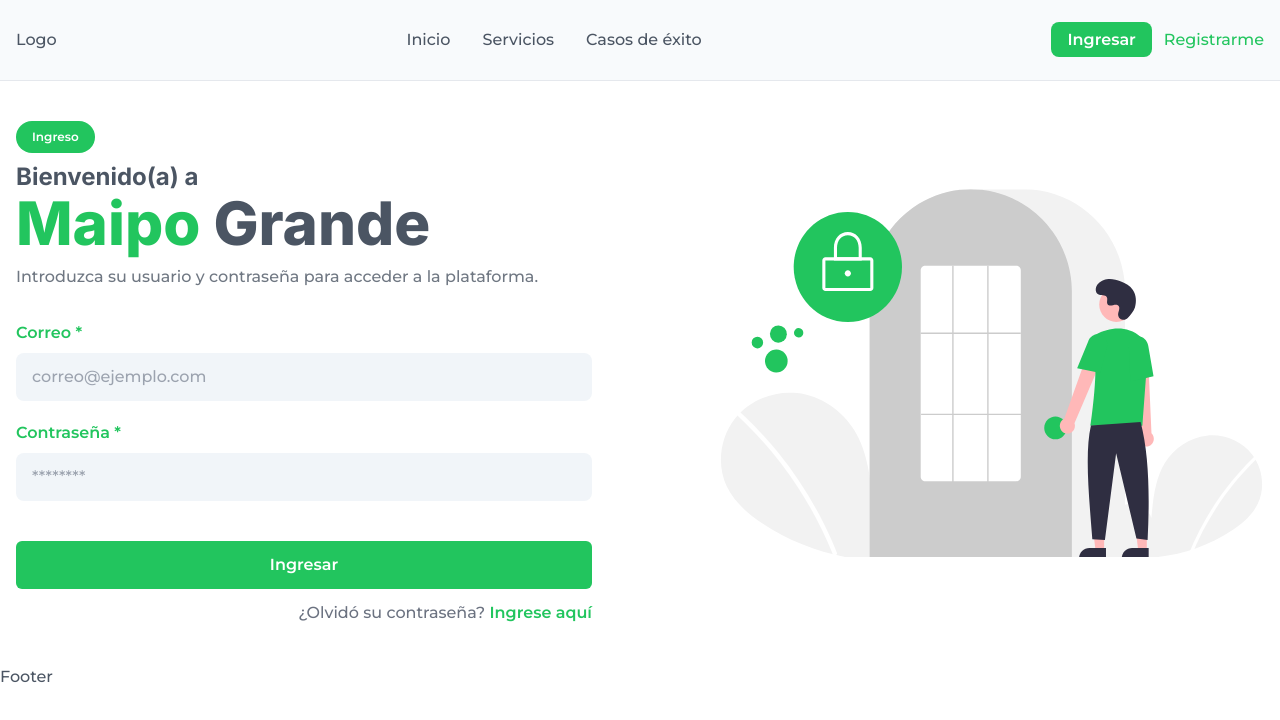
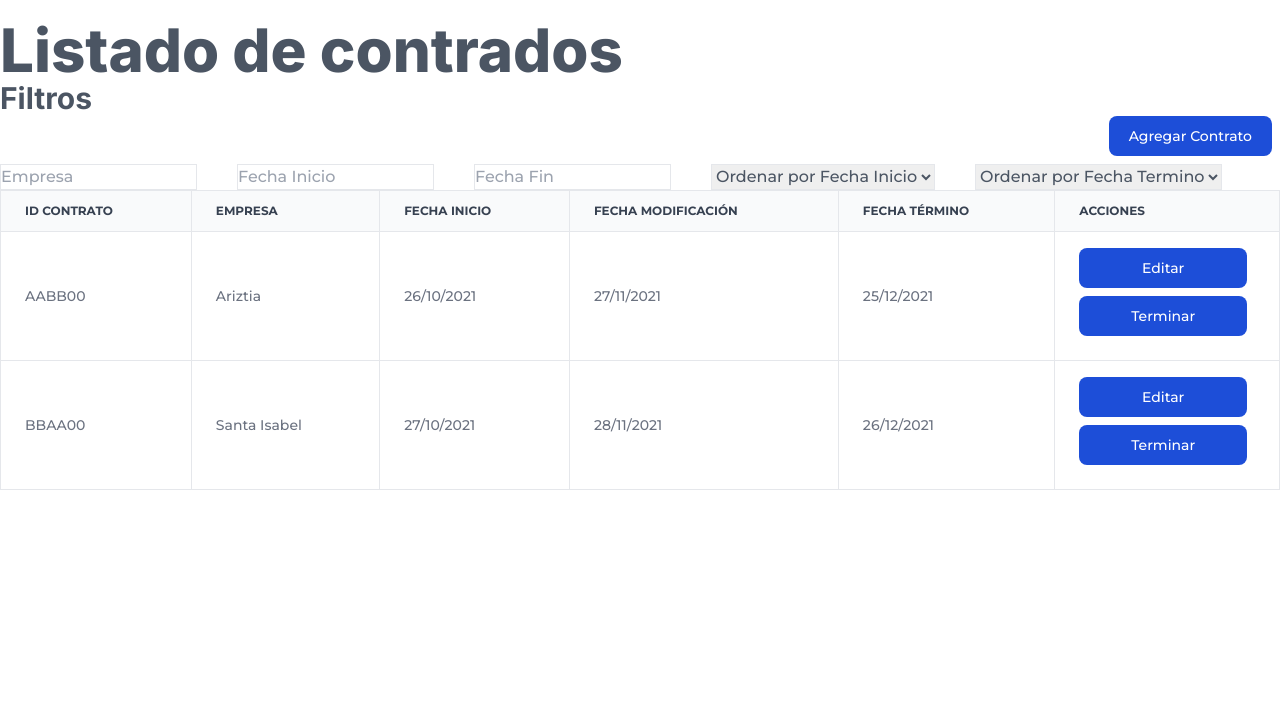
Before and after one commit to portafolio-feria-virtual/feria-virtual-frontend, a React (Vite) app: page /panel/usuario in a window 1280 px wide. Before the commit this address led to /ingreso. Shown: the top 720 px of the page. Built offline with nearby package versions, Linux system fonts and the light colour scheme.

Commit message:
Tabla vista contrato

```diff
--- /dev/null
+++ b/src/components/contract/ContractTable.tsx
@@ -0,0 +1,34 @@
+import { useState } from 'react';
+import { IContract } from '../../interfaces/contract.interface';
+
+export const ContractTable = ({
+  idContract,
+  companyName,
+  startDate,
+  modifyDate,
+  endDate
+}: IContract) => {
+  return (
+    //llenado de tabla
+
+    <tr key={idContract} className="border">
+      <td className="py-4 px-6 border">{idContract}</td>
+      <td className="py-4 px-6 border">{companyName}</td>
+      <td className="py-4 px-6 border">{startDate}</td>
+      <td className="py-4 px-6 border">{modifyDate}</td>
+      <td className="py-4 px-6 border">{endDate}</td>
+      <td className="flex flex-col py-4 px-6 ">
+        <button
+          type="button"
+          className="text-white bg-blue-700 hover:bg-blue-800 focus:ring-4 focus:ring-blue-300 font-medium rounded-lg text-sm px-5 py-2.5 mr-2 mb-2 dark:bg-blue-600 dark:hover:bg-blue-700 focus:outline-none dark:focus:ring-blue-800">
+          Editar
+        </button>
+        <button
+          type="button"
+          className="text-white bg-blue-700 hover:bg-blue-800 focus:ring-4 focus:ring-blue-300 font-medium rounded-lg text-sm px-5 py-2.5 mr-2 mb-2 dark:bg-blue-600 dark:hover:bg-blue-700 focus:outline-none dark:focus:ring-blue-800">
+          Terminar
+        </button>
+      </td>
+    </tr>
+  );
+};
--- /dev/null
+++ b/src/components/contract/SearchContract.tsx
@@ -0,0 +1,14 @@
+
+export const SearchContract = () => {
+    return (
+          <form>
+              <div className="relative">
+                  <div className="flex absolute inset-y-0 left-0 items-center pl-3 pointer-events-none">
+                      <svg aria-hidden="true" className="w-5 h-5 text-gray-500" fill="none" stroke="currentColor" viewBox="0 0 24 24" xmlns="http://www.w3.org/2000/svg"><path strokeLinecap="round" strokeLinejoin="round" strokeWidth="2" d="M21 21l-6-6m2-5a7 7 0 11-14 0 7 7 0 0114 0z"></path></svg>
+                  </div>
+                  <input type="search" className="block p-4 pl-10 w-full text-sm text-gray-900 bg-gray-50 rounded-lg border border-gray-300" required/>
+                  <button type="submit" className="text-white absolute right-2.5 bottom-2.5 bg-gray-500 focus:ring-4 focus:outline-none focus:ring-blue-300 font-medium rounded-lg text-sm px-4 py-2">Buscar</button>
+              </div>
+          </form>
+    )
+  }
--- a/src/components/dashboards/Dashboard.tsx
+++ b/src/components/dashboards/Dashboard.tsx
@@ -1,4 +1,5 @@
 import { useUsers } from '../../hooks/useUsers';
+import { ViewContract } from './dashboardAdmin/ViewContract';
 
 import DashboardCE from './dashboardCE/DashboardCE';
 import DashboardCL from './dashboardCL/DashboardCL';
@@ -10,14 +11,18 @@ const Dashboard = () => {
 
   return (
     <>
-      {isAuth && (
+      {
+      <ViewContract/>
+      /*isAuth && (
         <>
           {user?.tipo_usuario === '0' && <DashboardCE />}
           {user?.tipo_usuario === '1' && <DashboardCL />}
           {user?.tipo_usuario === '2' && <DashboardPD />}
           {user?.tipo_usuario === '3' && <DashboardTA />}
         </>
-      )}
+      )*/
+
+      }
     </>
   );
 };
--- /dev/null
+++ b/src/components/dashboards/dashboardAdmin/ViewContract.tsx
@@ -0,0 +1,125 @@
+import { useState } from 'react';
+import { IoMdContract, IoMdHeartEmpty } from 'react-icons/io';
+import { string } from 'yup';
+import { IContract } from '../../../interfaces/contract.interface';
+
+import { ContractTable } from '../../contract/ContractTable';
+import ContractForm from './ContractForm';
+
+const data: IContract[] = [
+  {
+    idContract: 'AABB00',
+    companyName: 'Ariztia',
+    startDate: '26/10/2021',
+    modifyDate: '27/11/2021',
+    endDate: '25/12/2021'
+  },
+  {
+    idContract: 'BBAA00',
+    companyName: 'Santa Isabel',
+    startDate: '27/10/2021',
+    modifyDate: '28/11/2021',
+    endDate: '26/12/2021'
+  }
+];
+
+export const ViewContract = () => {
+  const date = new Date();
+  console.log(date);
+  const [search, setSearch] = useState<string>('');
+  //const [dateSearch, setDateSearch] = useState<string>('');
+
+  return (
+    <div className="mt-5 ">
+      <h1>Listado de contrados</h1>
+      <h2>Filtros</h2>
+      <div className="flex items-end justify-end ">
+        <button
+          type="button"
+          className="text-white bg-blue-700 hover:bg-blue-800 focus:ring-4 focus:ring-blue-300 font-medium rounded-lg text-sm px-5 py-2.5 mr-2 mb-2 dark:bg-blue-600 dark:hover:bg-blue-700 focus:outline-none dark:focus:ring-blue-800 ">
+          Agregar Contrato
+        </button>
+      </div>
+      <div className="flex gap-10">
+        <input
+          type="text"
+          placeholder="Empresa"
+          className="border"
+          onChange={event => setSearch(event.target.value)}
+        />
+        <input
+          type="text"
+          placeholder="Fecha Inicio"
+          className="border"
+          //onChange={e => setDateSearch(e.target.value)}
+        />
+        <input
+          type="text"
+          placeholder="Fecha Fin"
+          className="border"
+          //onChange={e => setDateSearch(e.target.value)}
+        />
+        <select name="" id="" defaultValue="" className="border">
+          <option value="" disabled selected>
+            Ordenar por Fecha Inicio
+          </option>
+          <option value="Newer_init">Más reciente</option>
+          <option value="Older_init">Más antiguo</option>
+        </select>
+        <select name="" id="" defaultValue="" className="border">
+          <option value="" disabled selected>
+            Ordenar por Fecha Termino
+          </option>
+          <option value="Newer_end">Más reciente</option>
+          <option value="Older_end">Más antiguo</option>
+        </select>
+      </div>
+      <div className="overflow-x-auto relative">
+        <table className="w-full text-sm text-left text-gray-500 dark:text-gray-400">
+          <thead className="text-xs text-gray-700 uppercase bg-gray-50 dark:text-gray-400 border">
+            <tr>
+              <th scope="col" className="py-3 px-6 border">
+                Id contrato
+              </th>
+              <th scope="col" className="py-3 px-6 border">
+                Empresa
+              </th>
+              <th scope="col" className="py-3 px-6 border">
+                Fecha Inicio
+              </th>
+              <th scope="col" className="py-3 px-6 border">
+                Fecha Modificación
+              </th>
+              <th scope="col" className="py-3 px-6 border">
+                Fecha Término
+              </th>
+              <th scope="col" className="py-3 px-6 border">
+                Acciones
+              </th>
+            </tr>
+          </thead>
+          {
+            //cuerpo de la tabla
+          }
+          <tbody>
+            {data
+              .map(contract => (
+                <ContractTable key={contract.idContract} {...contract} />
+              ))
+              .filter(
+                company =>
+                  company.props.companyName
+                    .toLowerCase()
+                    .includes(search.toLowerCase()) | //FILTRADO X NOMBRE EMPRESA
+                  company.props.idContract
+                    .toLowerCase()
+                    .includes(search.toLowerCase()) //FILTRADO X ID CONTRATO
+                //company.props.startDate.includes(dateSearch) | //FILTRADO POR FECHA INICIO
+                //company.props.endDate.includes(dateSearch)
+              )}
+          </tbody>
+        </table>
+      </div>
+    </div>
+  );
+};
--- a/src/containers/App.tsx
+++ b/src/containers/App.tsx
@@ -42,9 +42,9 @@ const App = () => {
         </Route>
 
         <Route element={<ProtectedRoute />}>
-          <Route path="/panel/usuario" element={<Dashboard />} />
+
         </Route>
-
+        <Route path="/panel/usuario" element={<Dashboard />} />
         <Route path="*" element={<div>Not Found</div>} />
       </Routes>
     </AuthProvider>
```
Also changed, not shown: src/interfaces/contract.interface.ts (added, +7 -0 lines).
